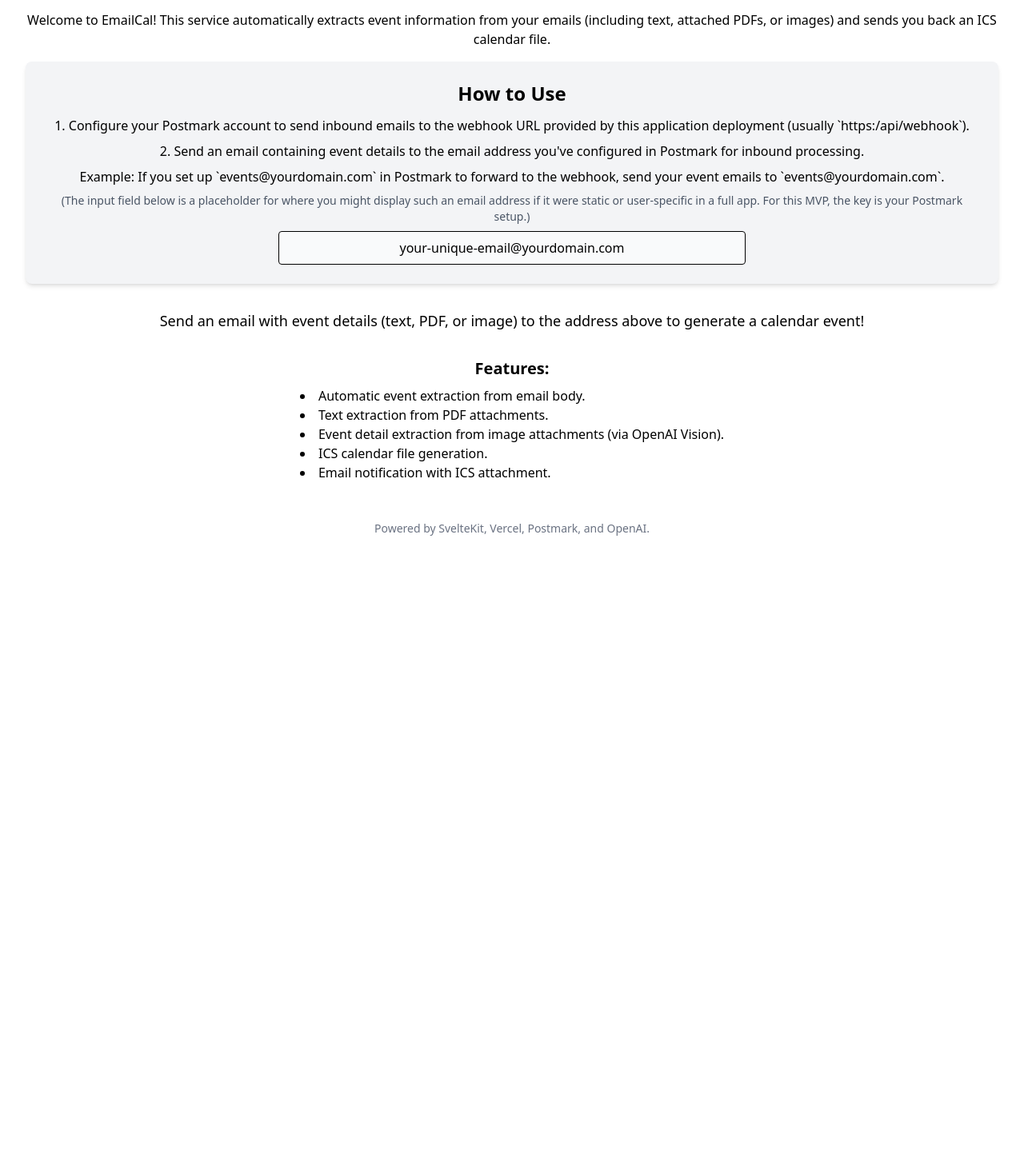
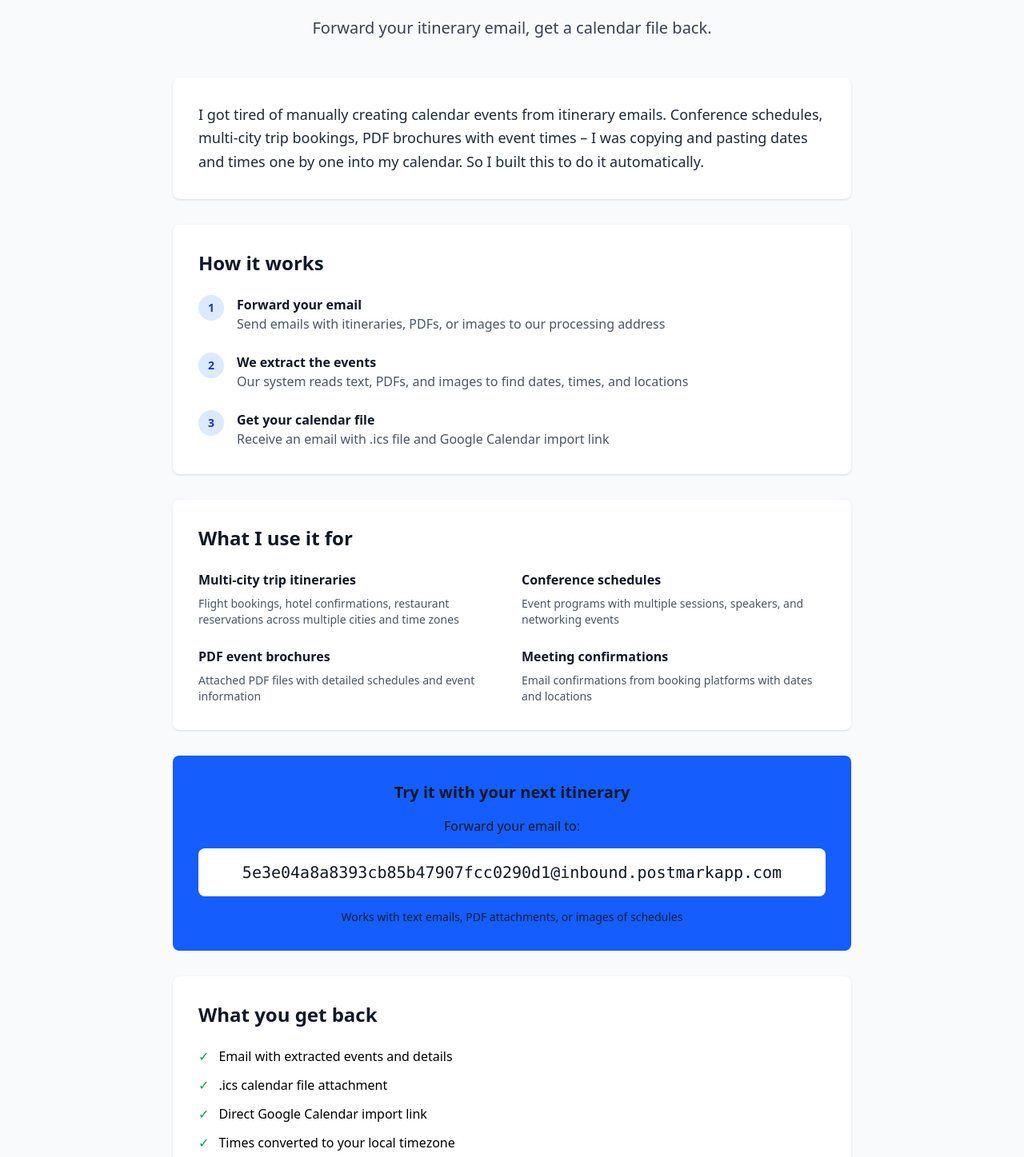
Before and after one commit to hkuwana/emailToICS, a SvelteKit app: page / in a window 1280 px wide. Shown: the part 83-1530 px from the top of the page at 80% size. Before the commit the page ends 800 px from the top, so only its background shows below. Built offline with nearby package versions, Linux system fonts and the light colour scheme.

Commit message:
Testing out with new pdf package

```diff
--- a/package.json
+++ b/package.json
@@ -31,7 +31,6 @@
 		"@testing-library/jest-dom": "^6.6.3",
 		"@testing-library/svelte": "^5.2.4",
 		"@types/node": "^20",
-		"@types/pdf-parse": "^1.1.5",
 		"drizzle-kit": "^0.30.2",
 		"eslint": "^9.18.0",
 		"eslint-config-prettier": "^10.0.1",
@@ -59,6 +58,7 @@
 		"drizzle-orm": "^0.40.0",
 		"ics": "^3.8.1",
 		"openai": "^5.1.1",
+		"pdf2json": "^3.1.6",
 		"postgres": "^3.4.5",
 		"postmark": "^4.0.5",
 		"uuid": "^11.1.0"
--- a/src/lib/server/calendar.ts
+++ b/src/lib/server/calendar.ts
@@ -8,11 +8,11 @@ import type { ExtractedEvent } from '$lib/types/eventRecord';
  */
 function dateToArray(date: Date): [number, number, number, number, number] {
 	return [
-		date.getFullYear(),
-		date.getMonth() + 1,
-		date.getDate(),
-		date.getHours(),
-		date.getMinutes()
+		date.getUTCFullYear(),
+		date.getUTCMonth() + 1,
+		date.getUTCDate(),
+		date.getUTCHours(),
+		date.getUTCMinutes()
 	];
 }
 
@@ -40,14 +40,22 @@ export function generateICS(events: ExtractedEvent[]): string | null {
 				return null;
 			}
 
-			return {
+			const icsEvent: EventAttributes = {
 				title: event.title,
 				start: dateToArray(startDate),
 				end: dateToArray(endDate),
+				startInputType: 'utc',
+				endInputType: 'utc',
 				location: event.location,
 				description: event.description,
 				status: 'CONFIRMED'
-			} as EventAttributes;
+			};
+
+			if (event.timezone) {
+				icsEvent.tzid = event.timezone;
+			}
+
+			return icsEvent;
 		})
 		.filter((e): e is EventAttributes => e !== null);
 
--- a/src/lib/server/email.ts
+++ b/src/lib/server/email.ts
@@ -141,7 +141,26 @@ export async function processInboundEmail(
 
 		let emailHtmlResponse = `<p>Hello,</p><p>We've processed your email "${emailData.subject || 'your email'}" and found the following event(s):</p><ul>`;
 		extractedEvents.forEach((event) => {
-			emailHtmlResponse += `<li><b>${event.title}</b>: ${new Date(event.startDate).toLocaleString()} - ${new Date(event.endDate).toLocaleString()}</li>`;
+			const googleCalendarLink = new URL('https://www.google.com/calendar/render');
+			googleCalendarLink.searchParams.append('action', 'TEMPLATE');
+			googleCalendarLink.searchParams.append('text', event.title);
+			const startDate = new Date(event.startDate).toISOString().replace(/-|:|\.\d{3}/g, '');
+			const endDate = new Date(event.endDate).toISOString().replace(/-|:|\.\d{3}/g, '');
+			googleCalendarLink.searchParams.append('dates', `${startDate}/${endDate}`);
+			if (event.location) {
+				googleCalendarLink.searchParams.append('location', event.location);
+			}
+			if (event.description) {
+				googleCalendarLink.searchParams.append('details', event.description);
+			}
+			if (event.timezone) {
+				googleCalendarLink.searchParams.append('ctz', event.timezone);
+			}
+
+			emailHtmlResponse += `<li>
+				<b>${event.title}</b>: ${new Date(event.startDate).toLocaleString()} - ${new Date(event.endDate).toLocaleString()}
+				<br><a href="${googleCalendarLink.toString()}" target="_blank">Add to Google Calendar</a>
+			</li>`;
 		});
 		emailHtmlResponse += `</ul><p>Please find the .ics calendar file attached.</p><p>Thank you!</p>`;
 
--- a/src/routes/+page.svelte
+++ b/src/routes/+page.svelte
@@ -1,73 +1,172 @@
 <script>
-	let testEmailAddress = 'your-unique-email@yourdomain.com'; // Replace with your actual Postmark inbound email
-	let infoMessage =
-		'Send an email with event details (text, PDF, or image) to the address above to generate a calendar event!';
+	let emailAddress = '5e3e04a8a8393cb85b47907fcc0290d1@inbound.postmarkapp.com';
 
-	// Example: If you set up Postmark to forward to something like inbound@yourapp.emailcal.com
-	// and have a rule to process emails for test-user@yourdomain.com
-	// then testEmailAddress would be test-user@yourdomain.com or whatever you configure for Postmark to receive.
-	// For the MVP, the Postmark inbound webhook URL is what receives the data, not a specific email address you send TO directly in the app UI,
-	// rather an email address Postmark is configured to watch.
-
-	// The email address displayed should be the one users send *to*, which Postmark then forwards to your webhook.
+	function selectEmail() {
+		navigator.clipboard.writeText(emailAddress);
+	}
 </script>
 
 <svelte:head>
-	<title>EmailCal</title>
-	<meta name="description" content="Convert emails to calendar events automatically" />
+	<title>EmailCal - Email to Calendar</title>
+	<meta name="description" content="Forward your itinerary emails, get calendar files back." />
 </svelte:head>
 
-<div class="container mx-auto p-8 text-center">
-	<h1 class="mb-6 text-4xl font-bold">EmailCal</h1>
+<div class="min-h-screen bg-gray-50">
+	<div class="container mx-auto max-w-4xl px-6 py-12">
+		<!-- Header -->
+		<div class="mb-12 text-center">
+			<h1 class="mb-4 text-4xl font-bold text-gray-900">EmailCal</h1>
+			<p class="text-xl text-gray-700">Forward your itinerary email, get a calendar file back.</p>
+		</div>
 
-	<p class="mb-4">
-		Welcome to EmailCal! This service automatically extracts event information from your emails
-		(including text, attached PDFs, or images) and sends you back an ICS calendar file.
+		<!-- The Problem -->
+		<div class="mb-8 rounded-lg bg-white p-8 shadow-sm">
+			<p class="text-lg leading-relaxed text-gray-800">
+				I got tired of manually creating calendar events from itinerary emails. Conference
+				schedules, multi-city trip bookings, PDF brochures with event times – I was copying and
+				pasting dates and times one by one into my calendar. So I built this to do it automatically.
 			</p>
+		</div>
 
-	<div class="mb-8 rounded-lg bg-gray-100 p-6 shadow-md">
-		<h2 class="mb-3 text-2xl font-semibold">How to Use</h2>
-		<p class="mb-2">
-			1. Configure your Postmark account to send inbound emails to the webhook URL provided by this
-			application deployment (usually `https:/api/webhook`).
+		<!-- How It Works -->
+		<div class="mb-8 rounded-lg bg-white p-8 shadow-sm">
+			<h2 class="mb-6 text-2xl font-semibold text-gray-900">How it works</h2>
+
+			<div class="space-y-6">
+				<div class="flex items-start space-x-4">
+					<span
+						class="flex h-8 w-8 items-center justify-center rounded-full bg-blue-100 text-sm font-semibold text-blue-800"
+						>1</span
+					>
+					<div>
+						<h3 class="font-semibold text-gray-900">Forward your email</h3>
+						<p class="text-gray-600">
+							Send emails with itineraries, PDFs, or images to our processing address
 						</p>
-		<p class="mb-2">
-			2. Send an email containing event details to the email address you've configured in Postmark
-			for inbound processing.
+					</div>
+				</div>
+
+				<div class="flex items-start space-x-4">
+					<span
+						class="flex h-8 w-8 items-center justify-center rounded-full bg-blue-100 text-sm font-semibold text-blue-800"
+						>2</span
+					>
+					<div>
+						<h3 class="font-semibold text-gray-900">We extract the events</h3>
+						<p class="text-gray-600">
+							Our system reads text, PDFs, and images to find dates, times, and locations
 						</p>
-		<p class="mb-2">
-			Example: If you set up `events@yourdomain.com` in Postmark to forward to the webhook, send
-			your event emails to `events@yourdomain.com`.
+					</div>
+				</div>
+
+				<div class="flex items-start space-x-4">
+					<span
+						class="flex h-8 w-8 items-center justify-center rounded-full bg-blue-100 text-sm font-semibold text-blue-800"
+						>3</span
+					>
+					<div>
+						<h3 class="font-semibold text-gray-900">Get your calendar file</h3>
+						<p class="text-gray-600">
+							Receive an email with .ics file and Google Calendar import link
 						</p>
+					</div>
+				</div>
+			</div>
+		</div>
+
+		<!-- What I Use It For -->
+		<div class="mb-8 rounded-lg bg-white p-8 shadow-sm">
+			<h2 class="mb-6 text-2xl font-semibold text-gray-900">What I use it for</h2>
+
+			<div class="grid gap-6 md:grid-cols-2">
+				<div>
+					<h3 class="mb-2 font-semibold text-gray-900">Multi-city trip itineraries</h3>
 					<p class="text-sm text-gray-600">
-			(The input field below is a placeholder for where you might display such an email address if
-			it were static or user-specific in a full app. For this MVP, the key is your Postmark setup.)
+						Flight bookings, hotel confirmations, restaurant reservations across multiple cities and
+						time zones
 					</p>
+				</div>
+
+				<div>
+					<h3 class="mb-2 font-semibold text-gray-900">Conference schedules</h3>
+					<p class="text-sm text-gray-600">
+						Event programs with multiple sessions, speakers, and networking events
+					</p>
+				</div>
+
+				<div>
+					<h3 class="mb-2 font-semibold text-gray-900">PDF event brochures</h3>
+					<p class="text-sm text-gray-600">
+						Attached PDF files with detailed schedules and event information
+					</p>
+				</div>
+
+				<div>
+					<h3 class="mb-2 font-semibold text-gray-900">Meeting confirmations</h3>
+					<p class="text-sm text-gray-600">
+						Email confirmations from booking platforms with dates and locations
+					</p>
+				</div>
+			</div>
+		</div>
+
+		<!-- Email Address -->
+		<div class="mb-8 rounded-lg bg-blue-600 p-8 text-center text-gray-900">
+			<h2 class="mb-4 text-xl font-semibold">Try it with your next itinerary</h2>
+			<p class="mb-4">Forward your email to:</p>
+
+			<div class="bg-opacity-20 mb-4 rounded-lg bg-white p-4">
 				<input
 					type="text"
 					readonly
-			value={testEmailAddress}
-			class="mx-auto mt-2 w-full cursor-not-allowed rounded border bg-gray-50 p-2 text-center md:w-1/2"
-			title="This is a placeholder. Configure your inbound email address in Postmark."
+					bind:value={emailAddress}
+					on:click={selectEmail}
+					class="w-full cursor-pointer border-none bg-transparent text-center font-mono text-xl outline-none focus:outline-none"
 				/>
 			</div>
 
-	<p class="mb-4 text-lg">
-		{infoMessage}
+			<p class="text-sm opacity-90">
+				Works with text emails, PDF attachments, or images of schedules
 			</p>
+		</div>
 
-	<div class="mt-8">
-		<h3 class="mb-2 text-xl font-semibold">Features:</h3>
-		<ul class="inline-block list-inside list-disc text-left">
-			<li>Automatic event extraction from email body.</li>
-			<li>Text extraction from PDF attachments.</li>
-			<li>Event detail extraction from image attachments (via OpenAI Vision).</li>
-			<li>ICS calendar file generation.</li>
-			<li>Email notification with ICS attachment.</li>
+		<!-- What You Get -->
+		<div class="mb-8 rounded-lg bg-white p-8 shadow-sm">
+			<h2 class="mb-6 text-2xl font-semibold text-gray-900">What you get back</h2>
+
+			<ul class="space-y-3">
+				<li class="flex items-center space-x-3">
+					<span class="text-green-600">✓</span>
+					<span>Email with extracted events and details</span>
+				</li>
+				<li class="flex items-center space-x-3">
+					<span class="text-green-600">✓</span>
+					<span>.ics calendar file attachment</span>
+				</li>
+				<li class="flex items-center space-x-3">
+					<span class="text-green-600">✓</span>
+					<span>Direct Google Calendar import link</span>
+				</li>
+				<li class="flex items-center space-x-3">
+					<span class="text-green-600">✓</span>
+					<span>Times converted to your local timezone</span>
+				</li>
 			</ul>
 		</div>
 
-	<footer class="mt-12 text-sm text-gray-500">
-		<p>Powered by SvelteKit, Vercel, Postmark, and OpenAI.</p>
+		<!-- Example -->
+		<div class="mb-8 rounded-lg bg-gray-100 p-6">
+			<h3 class="mb-3 font-semibold text-gray-900">Example</h3>
+			<p class="text-sm text-gray-700">
+				Forward a travel confirmation email with "Flight UA123 departing LAX at 2:30 PM on March
+				15th, Hotel check-in at 4:00 PM, dinner reservation at Chez Pierre at 7:30 PM Confirmation
+				code - XDJRD" → Get back 3 calendar events ready to import with the confirmation code in the
+				details.
+			</p>
+		</div>
+
+		<footer class="text-center text-sm text-gray-500">
+			<p>Built because I was tired of manual calendar entry</p>
 		</footer>
 	</div>
+</div>
```
Also changed, not shown: src/lib/server/ai.ts (+23 -3 lines), 2 other files (tests, documents, lock files or other folders). Lines whose indentation alone changed are shown as unchanged.
